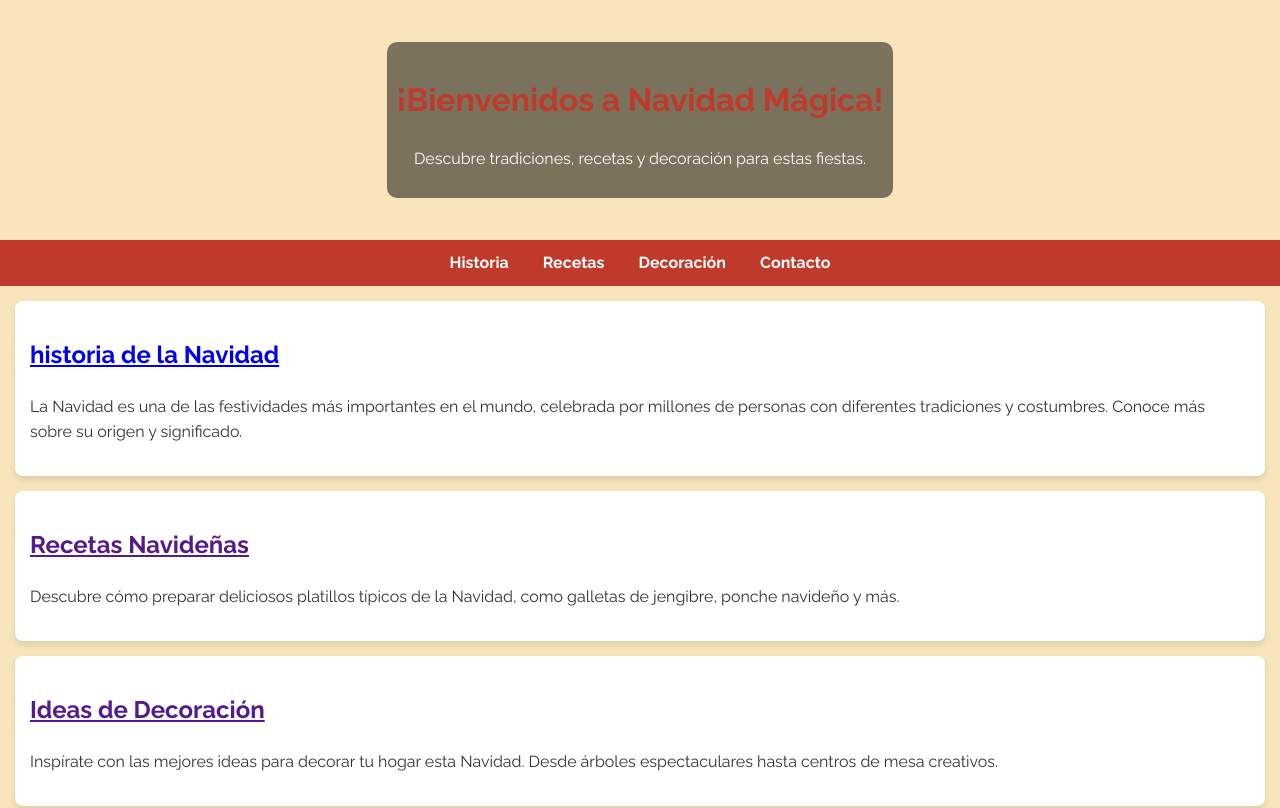
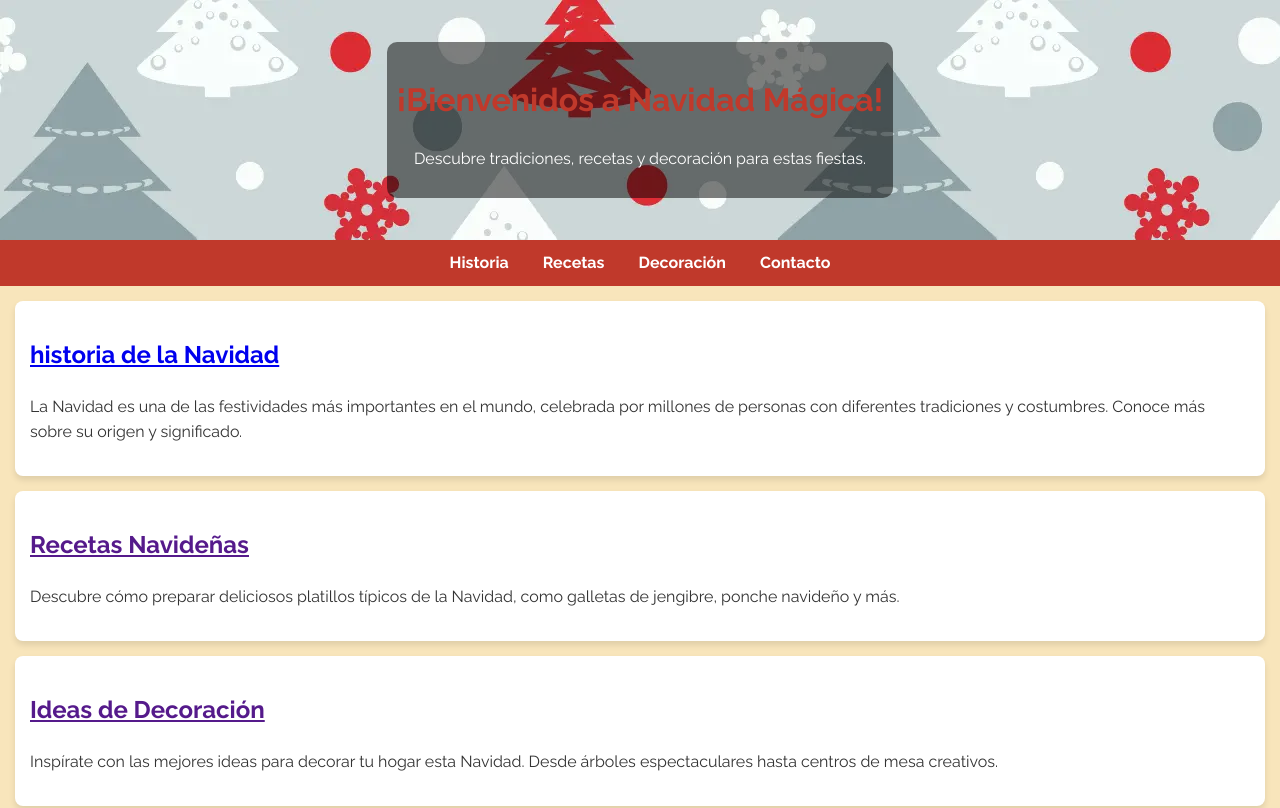
Before and after one commit to mafer89rgb/wev, a plain HTML site: page index.html in a window 1280 px wide. Shown: the top 808 px of the page. Drawn offline with Linux system fonts and the light colour scheme.

Commit message:
Update style.css

```diff
--- a/style.css
+++ b/style.css
@@ -23,7 +23,7 @@ h1, h2 {
 .hero {
     position: relative;
     height: 30vh;
-    background: url(assets/background.jpg);
+    background: url(background.jpg);
     color: white;
     display: flex;
     align-items: center;
```
